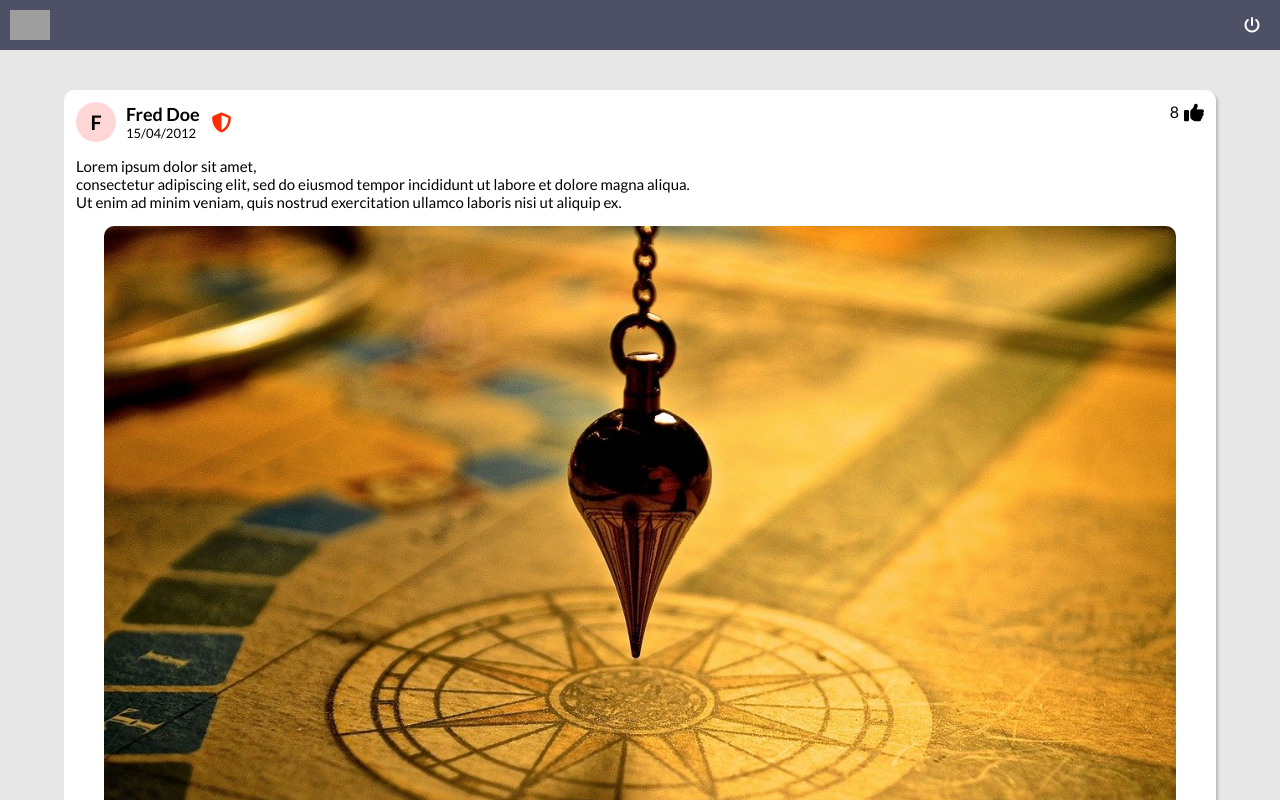
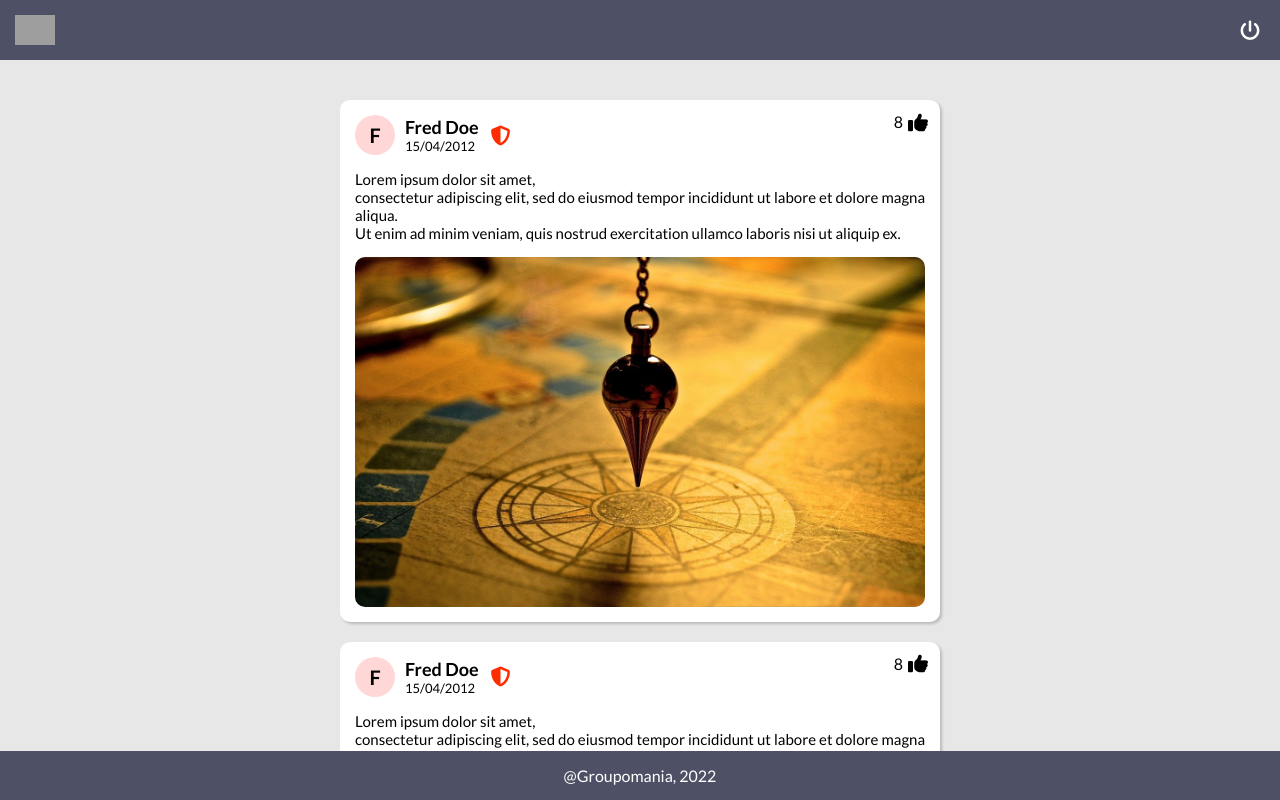
Before and after one commit to wcaillere/Groupomania_app_projet7_OC, a React (Create React App) app in the folder client/: page /home in a window 1280 px wide. Shown: the top 800 px of the page. Built offline with nearby package versions, Linux system fonts and the light colour scheme; grey boxes are pictures that could not be loaded.

Commit message:
Modification headerHome, footerHome et max-width post

```diff
--- a/client/src/components/FooterHome/index.jsx
+++ b/client/src/components/FooterHome/index.jsx
@@ -2,8 +2,10 @@ import styled from 'styled-components';
 import colors from '../../utils/style/colors';
 
 const Footer = styled.footer`
+  position: fixed;
+  bottom: 0;
   width: 100%;
-  padding: 10px;
+  padding: 15px;
   color: white;
   background: ${colors.Tertiary};
   text-align: center;
--- a/client/src/components/HeaderHome/index.jsx
+++ b/client/src/components/HeaderHome/index.jsx
@@ -10,7 +10,7 @@ const HeaderContainer = styled.header`
   display: flex;
   justify-content: space-between;
   align-items: center;
-  padding: 10px 20px 10px 10px;
+  padding: 15px 20px 15px 15px;
   background: ${colors.Tertiary};
 `;
 
@@ -19,12 +19,9 @@ function HeaderHome() {
     <HeaderContainer>
       <HeaderLogo src={Logo} alt="Logo Groupomania" />
       <i
-        class="fa-solid fa-power-off"
+        class="fa-solid fa-power-off fa-lg"
         style={{
           color: 'white',
-          height: '30px',
-          display: 'flex',
-          alignItems: 'center',
         }}
       ></i>
     </HeaderContainer>
--- a/client/src/components/post/index.jsx
+++ b/client/src/components/post/index.jsx
@@ -5,9 +5,10 @@ import test from '../../assets/test.jpg';
 const PostContainer = styled.div`
   position: relative;
   width: 90%;
+  max-width: 600px;
   background: white;
   margin: 20px auto;
-  padding: 12px;
+  padding: 15px;
   border-radius: 10px;
   box-shadow: 2px 2px 3px 0px rgba(0, 0, 0, 0.2);
 `;
@@ -58,7 +59,7 @@ const PostLikeIcon = styled.div`
 
 const PostImage = styled.img`
   display: flex;
-  width: 95%;
+  width: 100%;
   justify-content: center;
   border-radius: 10px;
   margin: 15px auto 0px auto;
```
